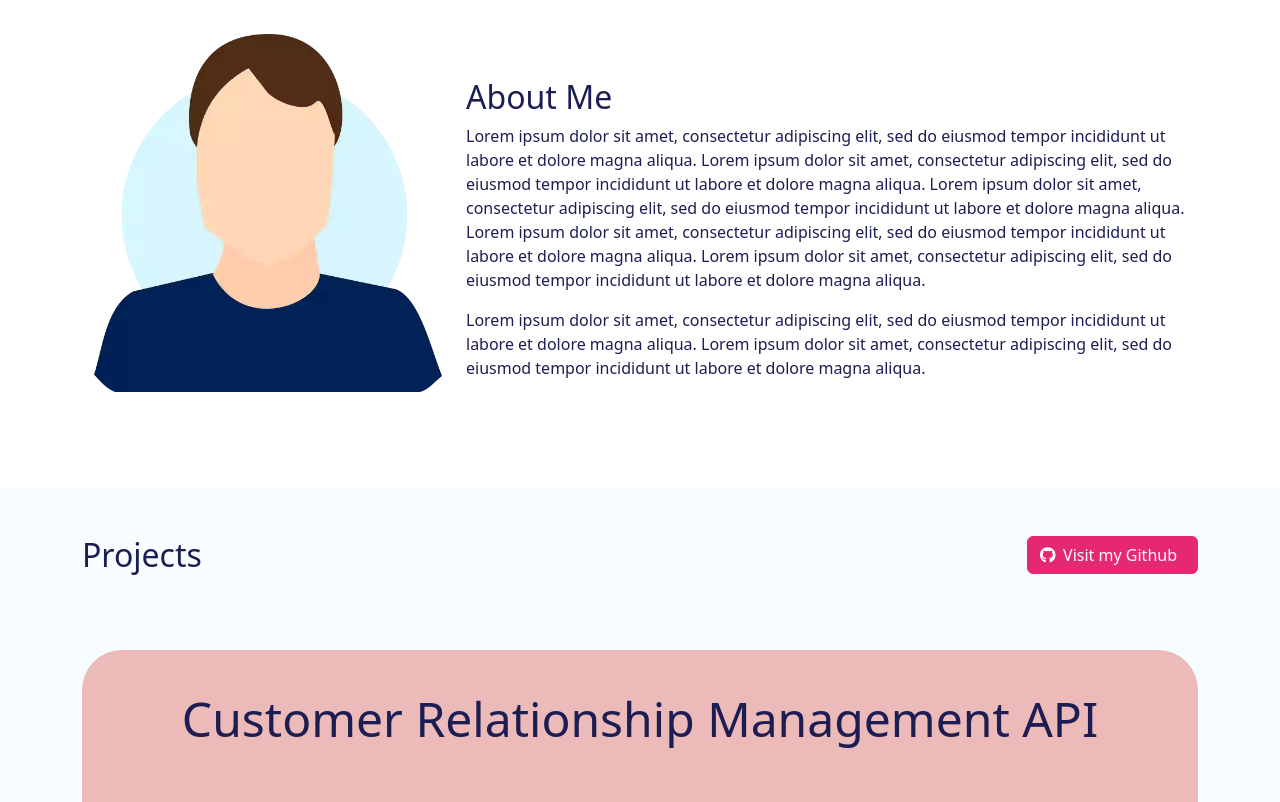
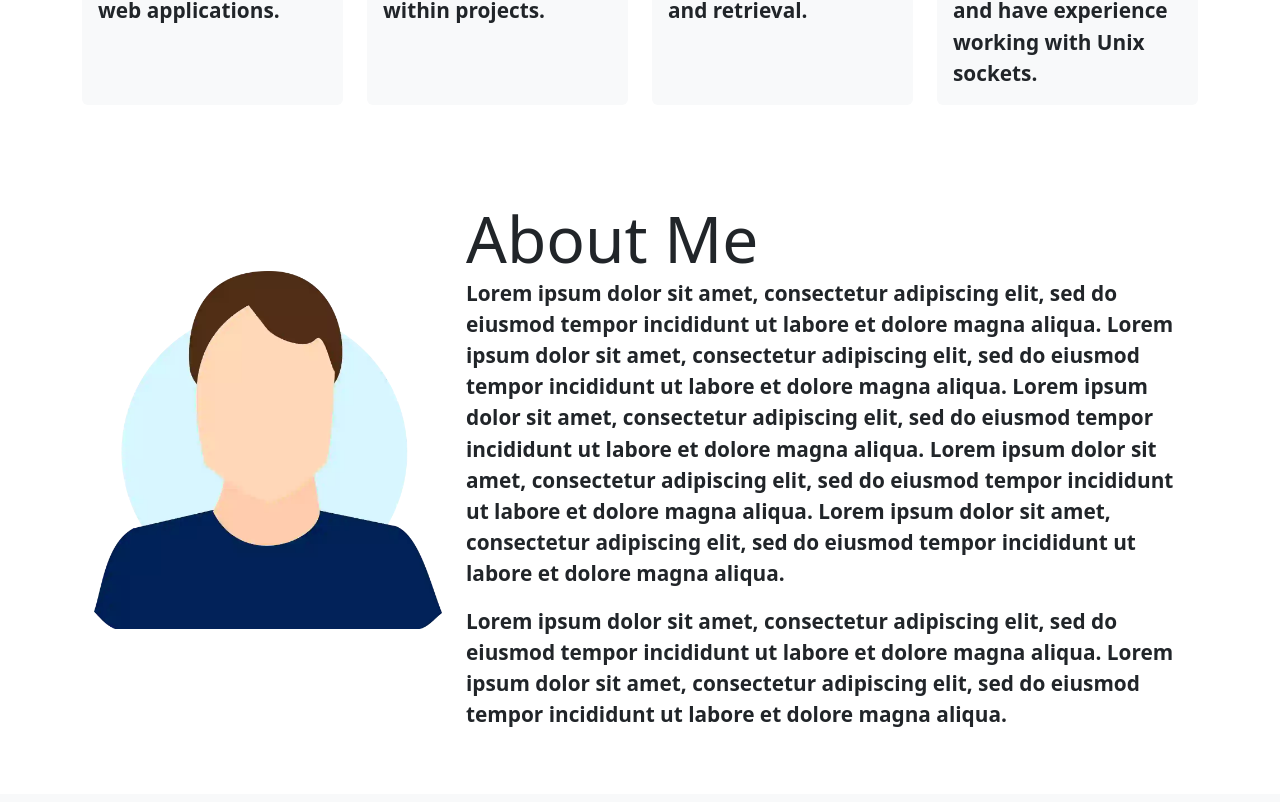
Before and after one commit to BradHillier/BradHillier.github.io, a React (Create React App) app: page / in a window 1280 px wide. Shown: the part 1198-2000 px from the top of the page. Built offline with nearby package versions, Linux system fonts and the light colour scheme.

Commit message:
Revert to default bootstrap style

```diff
--- a/src/App.scss
+++ b/src/App.scss
@@ -2,10 +2,7 @@ html {
     position: relative;
 }
 
-.project img {
-    display: block;
-    height: auto;
-}
+
 
 .imgContainer {
     max-height: 200px;
@@ -35,15 +32,15 @@ nav {
 }
 
 
-$primary: rgb(89, 60, 229);
-$secondary: rgb(230, 40, 114);
-$info: rgb(37, 128, 127);
-$muted: rgb(82,96,109);
-$light: rgb(246, 252, 255);
-$body-color: rgb(28, 30, 83);
-
-$navbar-light-color: $body-color;
-$navbar-light-active-color: $primary;
+// $primary: rgb(89, 60, 229);
+// $secondary: rgb(230, 40, 114);
+// $info: rgb(37, 128, 127);
+// $muted: rgb(82,96,109);
+// $light: rgb(246, 252, 255);
+// $body-color: rgb(28, 30, 83);
+//
+// $navbar-light-color: $body-color;
+// $navbar-light-active-color: $primary;
 
 $btn-padding-x-lg: 1.6rem;
 $btn-padding-y-lg: 1em;
@@ -59,12 +56,41 @@ h1 {
     font-weight: 600;
 }
 
+h2 {
+    font-size: 4rem;
+    margin: 0;
+}
+
 h3 {
-    font-size: 3em;
+    font-size: 3rem;
 }
 
 h6 {
     font-weight: 400 !important;
-    color: $muted !important;
+//   color: $muted !important;
     font-size: 1.3em !important;
 }
+
+.eyebrow {
+    font-weight: 600 !important;
+    font-size: 1em !important;
+}
+
+p {
+    font-size: 1.3rem;
+//    color: $muted !important;
+    font-weight: 600;
+}
+
+@media (max-width: 800px) {
+    h2 { font-size: 2.75rem; }
+    h3 { font-size: 2rem; }
+    p { font-size: 1rem; }
+ }
+
+ .project {
+    p {
+        color: #86868b !important;
+        font-weight: 400;
+    }
+ }
```
